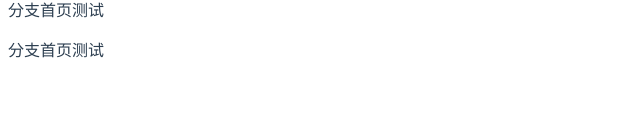
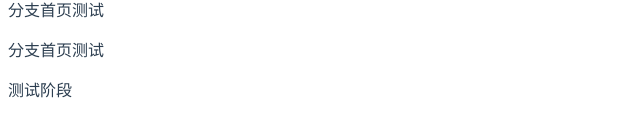
Before and after one commit to GHdafengzi101/one, a Vue app: page /#/ in a window 1280 px wide. Shown: the part 285-422 px from the top of the page, without its empty margins (0-640 px from the left). Built offline with nearby package versions, Linux system fonts and the light colour scheme.

Commit message:
添加了内容

```diff
--- a/src/views/Home.vue
+++ b/src/views/Home.vue
@@ -10,7 +10,7 @@
       <p>分支首页测试</p>
       <p>分支首页测试</p>
       <p>分支首页测试</p>
-
+      <p>测试阶段</p>
     </div>
   </div>
 </template>
```
